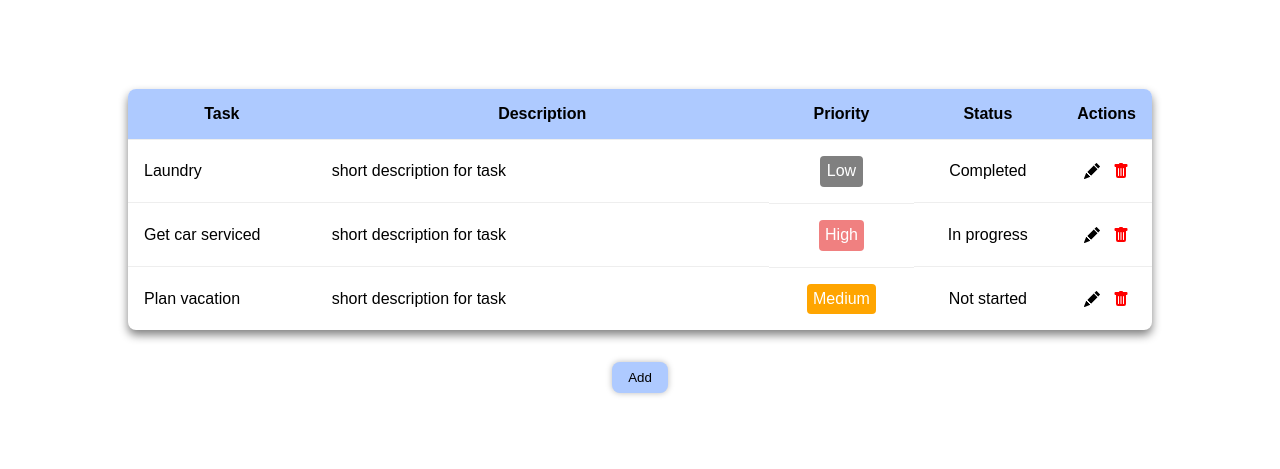
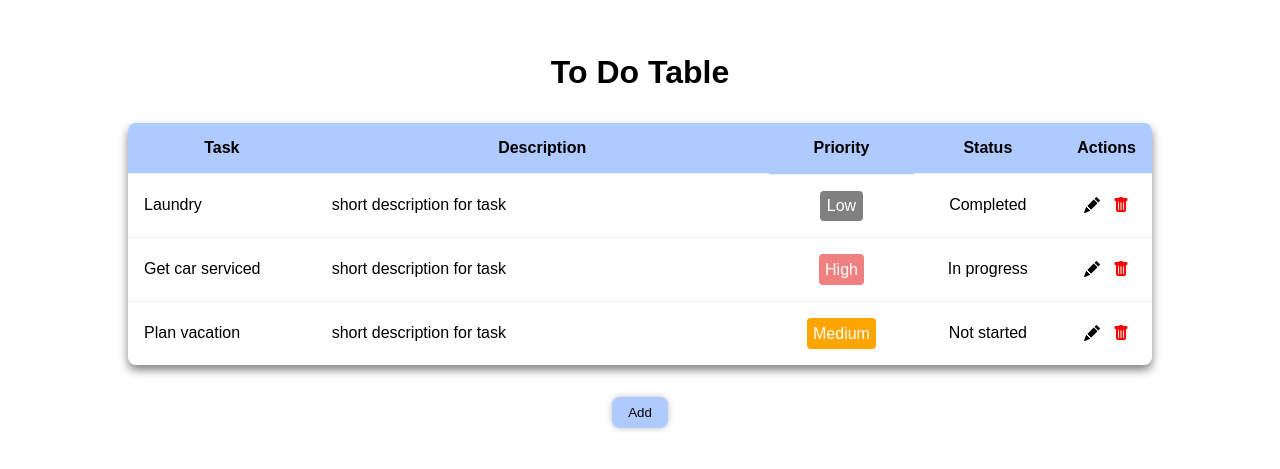
Before and after one commit to n-tse/React-ToDoTable, a React (Vite) app in the folder React-ToDoTable/: page / in a window 1280 px wide. Shown: the part 159-628 px from the top of the page. Built offline with nearby package versions, Linux system fonts and the light colour scheme.

Commit message:
add heading

```diff
--- a/React-ToDoTable/src/App.jsx
+++ b/React-ToDoTable/src/App.jsx
@@ -53,6 +53,7 @@ function App() {
 
   return (
     <div className="App">
+      <h1 style={{marginBottom:"2rem"}}>To Do Table</h1>
       <Table items={items} setItems={setItems} editRow={handleEditRow} />
       <button className="btn" onClick={() => setShowModal(true)}>
         Add
```
